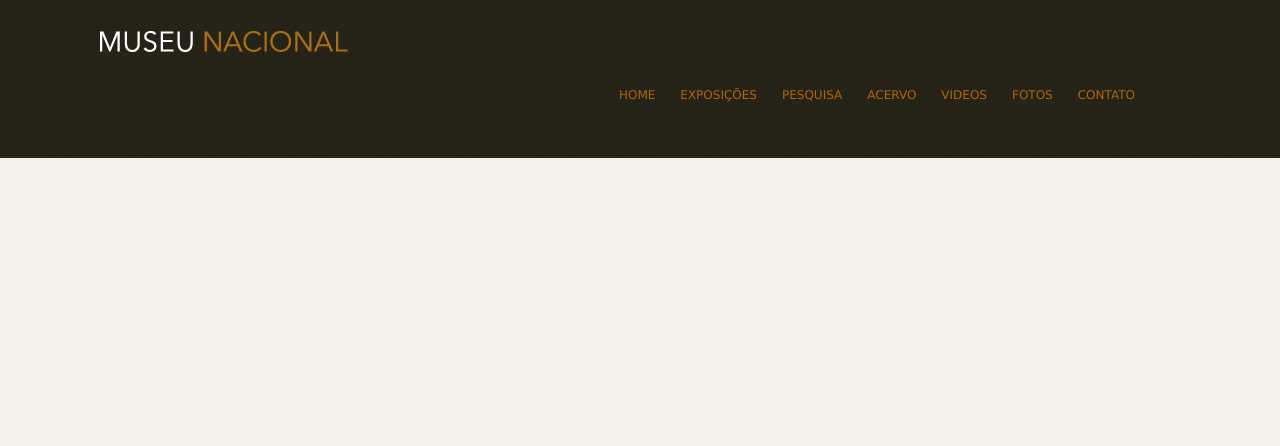
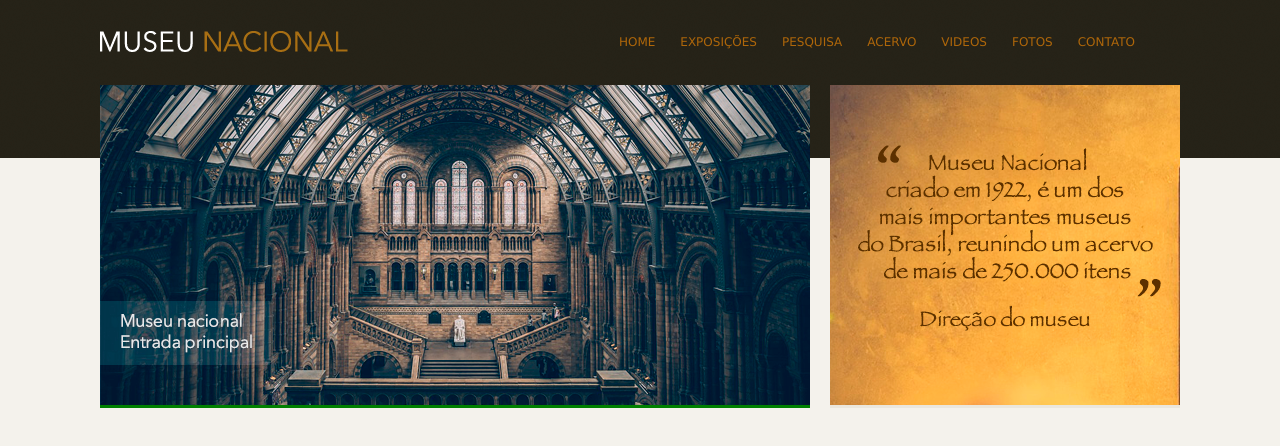
Before and after one commit to MatheusDevPro/projeto-museu, a plain HTML site: page index.html in a window 1280 px wide. Drawn offline with Linux system fonts and the light colour scheme.

Commit message:
arquivo style e index linha de codigo adicionadas

```diff
--- a/css/style.css
+++ b/css/style.css
@@ -18,7 +18,9 @@ a:hover {
 }
 
 /* logo */
-
+#logo h1 {
+    float: left;
+}
 #logo a {
     width: 248px;
     height: 21px;
@@ -55,3 +57,16 @@ nav ul li a:link {
 nav ul li a:hover {
     border-bottom: 1px solid #535858;
 }
+
+
+#conteudo {
+    width:710px;
+    float: left;
+    background: green;
+}
+
+aside {
+    width: 350px;
+    float: right;
+    background: #ebe7dd;
+}
--- a/index.html
+++ b/index.html
@@ -35,6 +35,22 @@
 
 	  </header> <!-- fim cabeçalho-->
 
+	  <div id="principal"><!-- principal-->
+
+        <div id="conteudo">
+            <section id="capa">
+               <img src="img/museu.png">
+			</section>
+		</div>
+
+		<aside>
+			<section id="depoimento">
+				<img src="img/depoimento.png">
+
+			</section>
+		</aside>
+
+	  </div><!-- fim principal-->
 
    </div> <!--fim container-->
 </body>
```
